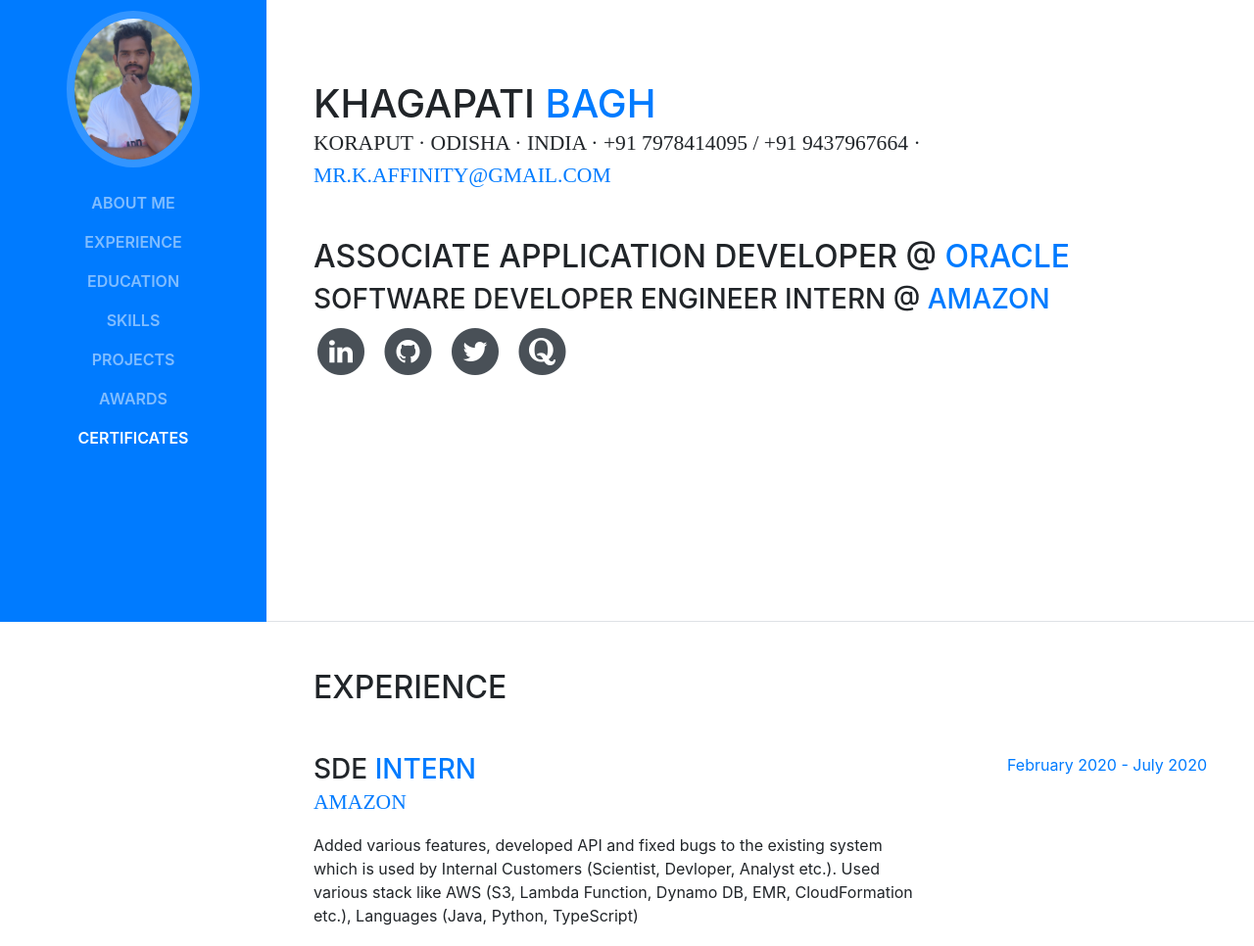
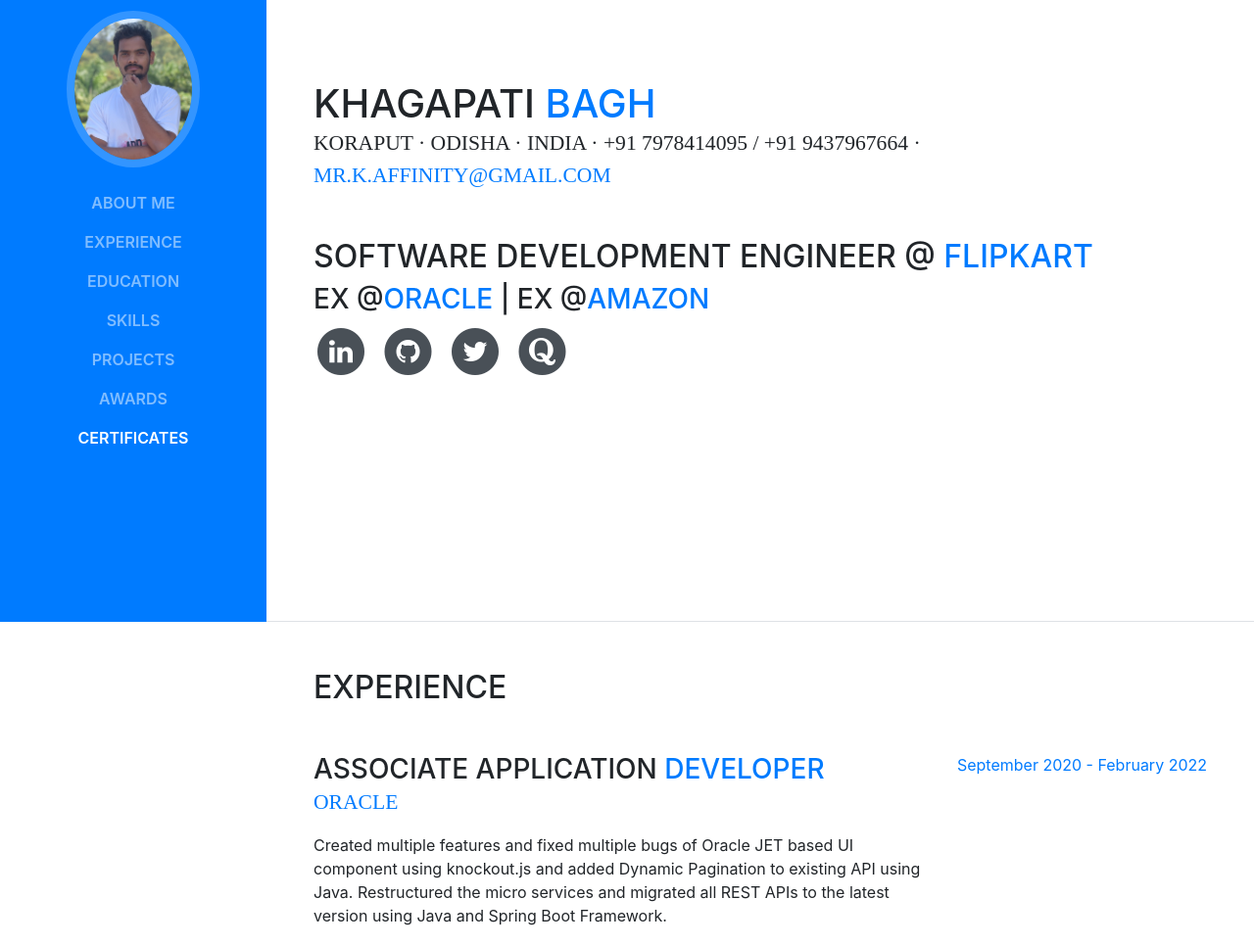
Before and after one commit to khagapati-bagh/khagapati, a website with bundled scripts: page index.html in a window 1280 px wide. Shown: the part 165-1131 px from the top of the page at 98% size. Built offline with nearby package versions, Linux system fonts and the light colour scheme; a web font is replaced by a local one.

Commit message:
Updated profile

```diff
--- a/index.html
+++ b/index.html
@@ -87,8 +87,8 @@
           <div class="subheading mb-5">Koraput · Odisha · India · +91 7978414095 / +91 9437967664 ·
             <a href="mailto:mr.k.affinity@gmail.com">mr.k.affinity@gmail.com</a>
           </div>
-          <h2>Associate Application Developer @ <span class="text-primary">ORACLE</span></h2>
-          <h3>Software Developer Engineer Intern @ <span class="text-primary">AMAZON</span></h3>
+          <h2>Software Development Engineer @ <span class="text-primary">Flipkart</span></h2>
+          <h3>Ex @<span class="text-primary">ORACLE</span> | Ex @<span class="text-primary">AMAZON</span></h3>
           <ul class="list-inline list-social-icons mb-0">
             <li class="list-inline-item">
               <a href="https://www.linkedin.com/in/khagapati-bagh/" target="_blank">
@@ -133,6 +133,19 @@
       <section class="resume-section p-3 p-lg-5 d-flex justify-content-center" id="experience">
       <div class="w-100">
         <h2 class="mb-5">Experience</h2>
+
+        <div class="resume-item d-flex flex-column flex-md-row justify-content-between mb-5">
+          <div class="resume-content">
+            <h3 class="mb-0">Associate Application <span class="text-primary">Developer</span></h3>
+            <div class="subheading mb-3"><a href="https://www.oracle.com/in/index.html" target="_blank">ORACLE </a></div>
+            <p>Created multiple features and fixed multiple bugs of Oracle JET based UI component using knockout.js and added Dynamic Pagination to existing API using Java.
+              Restructured the micro services and migrated all REST APIs to the latest version using Java and Spring Boot Framework.
+              </p>
+          </div>
+          <div class="resume-date text-md-right">
+            <span class="text-primary">September 2020 - February 2022</span>
+          </div>
+        </div>
 
         <div class="resume-item d-flex flex-column flex-md-row justify-content-between mb-5">
           <div class="resume-content">
@@ -252,7 +265,7 @@
           <ul class="fa-ul mb-0">
             <li>
               <i class="fa-li fa fa-check"></i>
-              Git, STL, Django, GCP, AWS</li>
+              Git, STL, Django, GCP, AWS, SpringBoot, Docker</li>
           </ul>
         </div>
       </section>
@@ -309,7 +322,7 @@
 
             <li>
               <i class="fa-li fa fa-trophy text-warning"></i>
-              <b>Level 6 </b><a href="https://goo.gl/maps/GZrJWHez2q4229dn6" target="_blank">Google  Local Guides</a>. <b>114,631</b> Views (February 2020)
+              <b>Level 7 </b><a href="https://goo.gl/maps/GZrJWHez2q4229dn6" target="_blank">Google  Local Guides</a>. <b>283,619</b> Views (February 2022)
             </li>
 
             <li>
```
